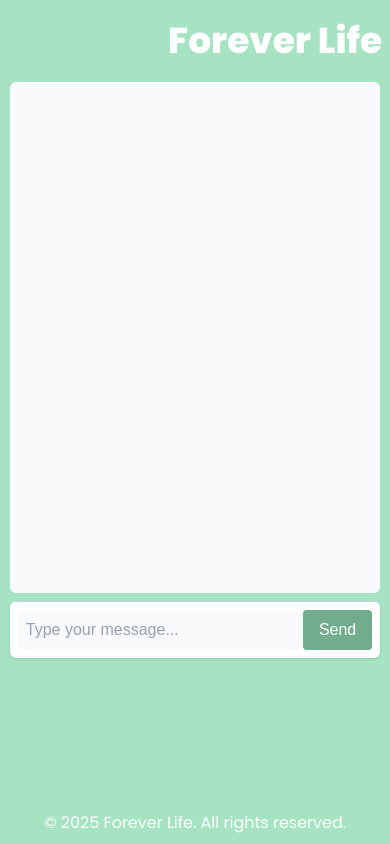
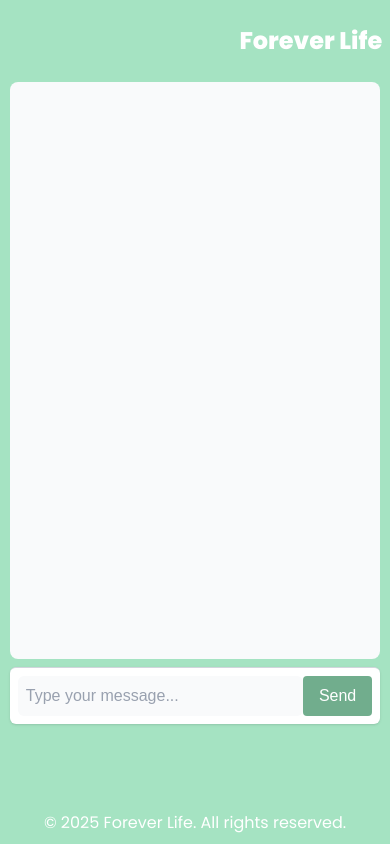
Before and after one commit to Matei-thecoder/forever-frontend, a Next.js app in the folder forever-ai-chatbot/: page /guestmode in a window 390 px wide. Built offline with nearby package versions, Linux system fonts and the light colour scheme; sample sign-in values are in the browser's storage.

Commit message:
solved mobile issue

```diff
--- a/forever-ai-chatbot/src/app/chat/page.css
+++ b/forever-ai-chatbot/src/app/chat/page.css
@@ -9,11 +9,13 @@
     --primary-font-style:"normal";
 }
 
-
+html, body {
+  overscroll-behavior: none;
+}
 
 .chat{
     width:100vw;
-    height:100vh;
+    height:100dvh;
     background-color:var(--secondary-background-color) ;
     display:flex;
     align-items: center;
@@ -40,20 +42,26 @@
     font-style: normal;
 
 }
-#content{
-    width:70%;
+#content {
+  height: 70%;
+  width: 80%;
+  margin: 0 auto;              /* center horizontally */
+  background-color: #f9fafb;   /* same as bg-gray-50 */
+  border-radius: 8px;
+  padding: 1rem;
+  display: flex;
+  flex-direction: column;
+  gap: 0.5rem;
+  overflow-y: auto;
+}
 
-    height: 70%;
+#input {
+  height: 15%;
+  width: 80%;
+  margin: 0 auto;              /* center horizontally */
+  margin-top: 0.5rem;
+}
 
-
-}
-#input{
-    width:70%;
-    height:15%;
-
-
-
-}
 #sendbutton{
     margin-bottom: 10px;
 }
@@ -76,12 +84,12 @@
     color:black
 }
 @media screen and (max-width: 640px) {
-    #content {
-        width: 95%;
-        height: 62%;
-    }
-    #input {
-        width: 95%;
-        height: 23%;
-    }
+  #content,
+  #input {
+    width: 95%;
+  }
+
+  #h1 {
+    font-size: 24px;
+  }
 }
--- a/forever-ai-chatbot/src/app/chat/page.js
+++ b/forever-ai-chatbot/src/app/chat/page.js
@@ -183,8 +183,16 @@ export default function Chat() {
         alert("An error has occured. Please contact support.");
 
     }
-
-
+  };
+    const forceScrollBottom = () => {
+  setTimeout(() => {
+    if (contentRef.current) {
+      contentRef.current.scrollTo({
+        top: contentRef.current.scrollHeight,
+        behavior: "smooth",
+      });
+    }
+  }, 100);
   };
 
   return (
@@ -247,6 +255,8 @@ export default function Chat() {
                     onKeyDown={(e) => {
                         if (e.key === "Enter" && !e.shiftKey) {
                             handleSubmit(e);
+                            forceScrollBottom();
+                            e.currentTarget.blur();
                         }
                     }}
                 />
--- a/forever-ai-chatbot/src/app/guestmode/page.css
+++ b/forever-ai-chatbot/src/app/guestmode/page.css
@@ -9,11 +9,14 @@
     --primary-font-style:"normal";
 }
 
+html, body {
+  overscroll-behavior: none;
+}
 
 
 .chat{
     width:100vw;
-    height:100vh;
+    height:100dvh;
     background-color:var(--secondary-background-color) ;
     display:flex;
     align-items: center;
@@ -40,25 +43,39 @@
     font-style: normal;
 
 }
-#content{
-    width:70%;
-    height:70%;
+#content {
+  height: 70%;
+  width: 80%;
+  margin: 0 auto;              /* center horizontally */
+  background-color: #f9fafb;   /* same as bg-gray-50 */
+  border-radius: 8px;
+  padding: 1rem;
+  display: flex;
+  flex-direction: column;
+  gap: 0.5rem;
+  overflow-y: auto;
+}
 
+#input {
+  height: 15%;
+  width: 80%;
+  margin: 0 auto;              /* center horizontally */
+  margin-top: 0.5rem;
 }
-#input{
-    width:70%;
-    height:15%;
-}
+
 #sendbutton{
     margin-bottom: 10px;
 }
 @media screen and (max-width: 640px) {
-    #content {
-        width: 95%;
-        height: 62%;
-    }
-    #input {
-        width: 95%;
-        height: 23%;
-    }
+ @media screen and (max-width: 640px) {
+  #content,
+  #input {
+    width: 95%;
+  }
+
+  #h1 {
+    font-size: 24px;
+  }
 }
+
+}
--- a/forever-ai-chatbot/src/app/guestmode/page.js
+++ b/forever-ai-chatbot/src/app/guestmode/page.js
@@ -130,7 +130,16 @@ export default function Guestmode() {
       }
     })();
   };
-
+  const forceScrollBottom = () => {
+  setTimeout(() => {
+    if (contentRef.current) {
+      contentRef.current.scrollTo({
+        top: contentRef.current.scrollHeight,
+        behavior: "smooth",
+      });
+    }
+  }, 100); // small delay to wait for DOM update
+};
   return (
     <div className='chat'>
       <div id="navbar-chat">
@@ -181,6 +190,8 @@ export default function Guestmode() {
                     onKeyDown={(e) => {
                         if (e.key === "Enter" && !e.shiftKey) {
                             handleSubmit(e);
+                            forceScrollBottom();
+                            e.currentTarget.blur();
                         }
                     }}
                 />
```
